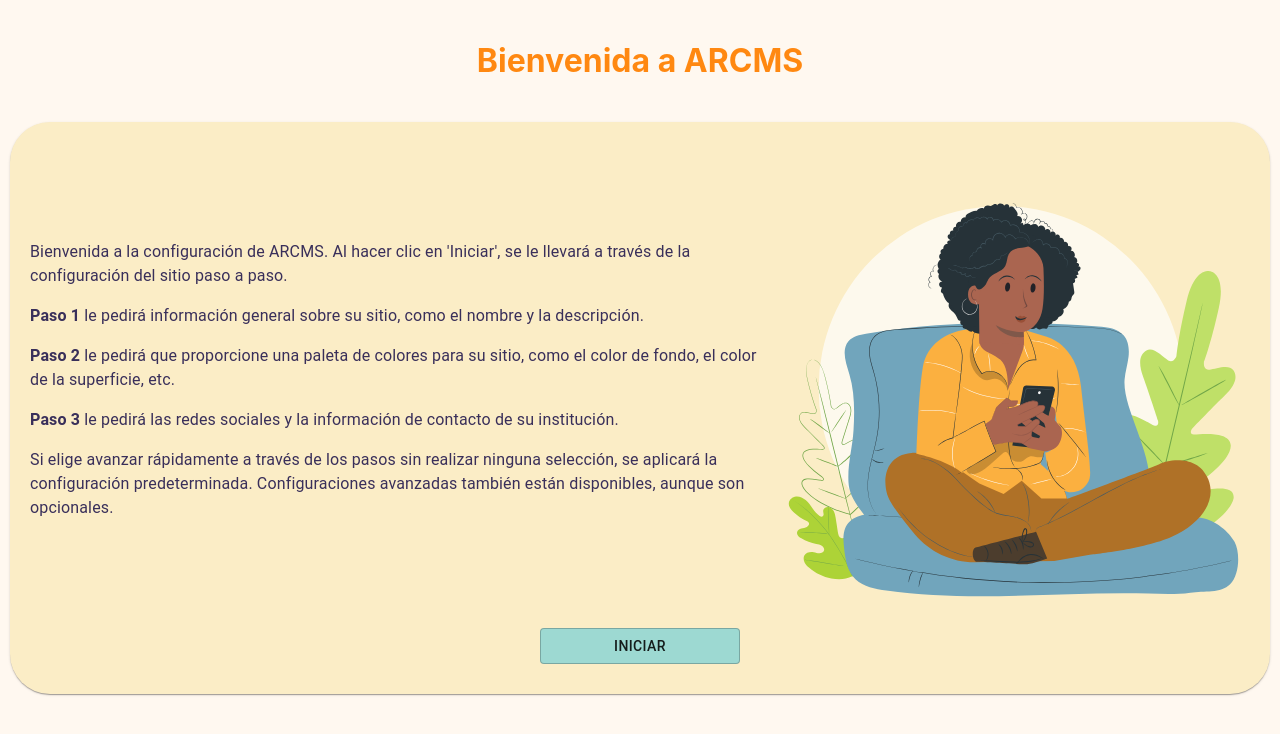
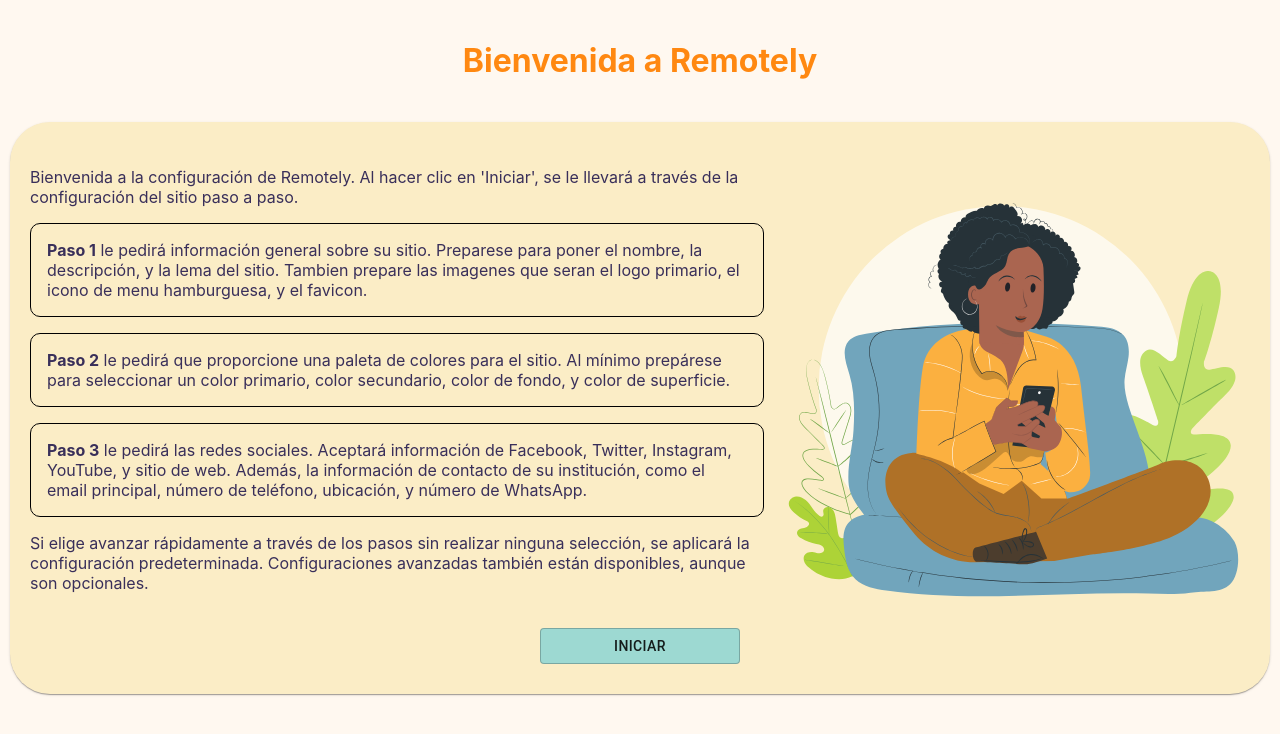
Before and after one commit to renegng/arcms_fe, a React (Create React App) app: page / in a window 1280 px wide. Shown: the top 734 px of the page. Built offline with nearby package versions, Linux system fonts and the light colour scheme.

Commit message:
landing page desc

```diff
--- a/public/index.html
+++ b/public/index.html
@@ -24,7 +24,7 @@
       work correctly both with client-side routing and a non-root public URL.
       Learn how to configure a non-root public URL by running `npm run build`.
     -->
-    <title>ARCMS</title>
+    <title>Remotely</title>
   </head>
   <body>
     <noscript>You need to enable JavaScript to run this app.</noscript>
--- a/src/components/Home.jsx
+++ b/src/components/Home.jsx
@@ -43,6 +43,12 @@
     display: 'flex',
     alignItems: 'center',
     color: '#392F5A'
+  },
+
+  steps: {
+    border: '1px solid black',
+    borderRadius: '10px',
+    padding: '1rem'
   }
 
 }
@@ -54,22 +60,22 @@
   return (
       <div className={classes.root}>
 
-        <h1 style={{color: '#FF8811'}}>Bienvenida a ARCMS</h1>
+        <h1 style={{color: '#FF8811'}}>Bienvenida a Remotely</h1>
         <Card className={classes.description} variant="elevation">
-          <Typography className={classes.descText}>
+          <div className={classes.descText}>
             <div style={{textAlign: 'left', padding: '10px 0 10px 10px'}}>
-            <p>Bienvenida a la configuración de ARCMS. Al hacer clic en 'Iniciar', se le llevará a través de la configuración del sitio paso a paso.</p>
+            <p>Bienvenida a la configuración de Remotely. Al hacer clic en 'Iniciar', se le llevará a través de la configuración del sitio paso a paso.</p>
 
-            <p><b>Paso 1</b> le pedirá información general sobre su sitio, como el nombre y la descripción.</p>
+            <p className={classes.steps}><b>Paso 1</b> le pedirá información general sobre su sitio. Preparese para poner el nombre, la descripción, y la lema del sitio. Tambien prepare las imagenes que seran el logo primario, el icono de menu hamburguesa, y el favicon.</p>
 
-             <p><b>Paso 2</b> le pedirá que proporcione una paleta de colores para su sitio, como el color de fondo, el color de la superficie, etc.</p>
+             <p className={classes.steps}><b>Paso 2</b> le pedirá que proporcione una paleta de colores para el sitio. Al mínimo prepárese para seleccionar un color primario, color secundario, color de fondo, y color de superficie.</p>
 
-             <p><b>Paso 3</b> le pedirá las redes sociales y la información de contacto de su institución.</p>
+             <p className={classes.steps}><b>Paso 3</b> le pedirá las redes sociales. Aceptará información de Facebook, Twitter, Instagram, YouTube, y sitio de web. Además, la información de contacto de su institución, como el email principal, número de teléfono, ubicación, y número de WhatsApp.</p>
 
              <p>Si elige avanzar rápidamente a través de los pasos sin realizar ninguna selección, se aplicará la configuración predeterminada. Configuraciones avanzadas también están disponibles, aunque son opcionales.</p>
              </div>
           <img className={classes.descImg} src={descriptionImg} alt="description" />
-          </Typography>
+          </div>
           <Button variant='outlined' className={classes.button} onClick={() => history.push('/setup')}>Iniciar</Button>
 
         </Card>
```
